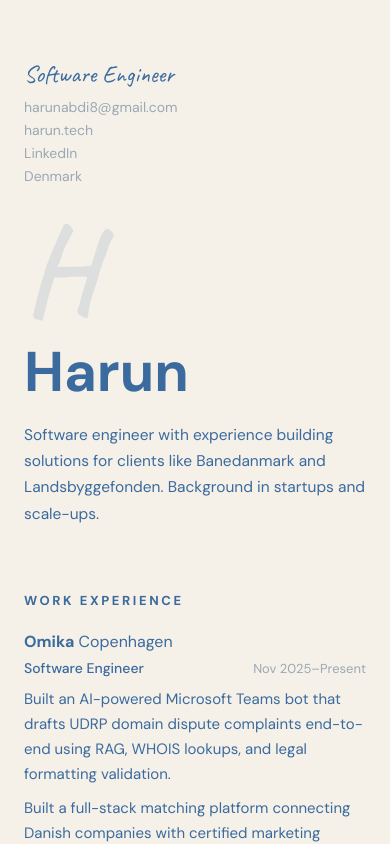
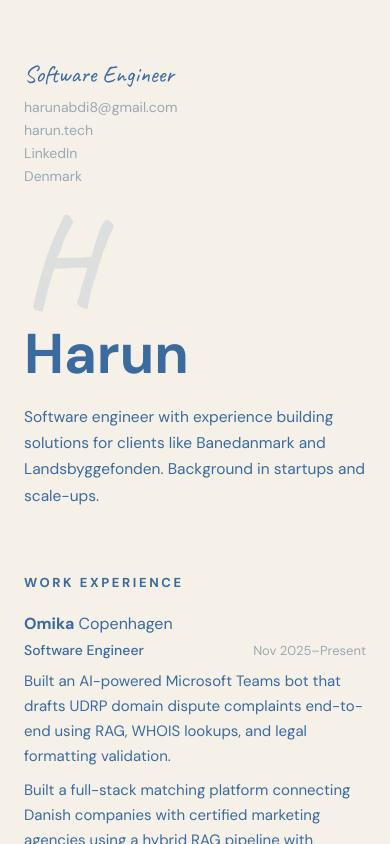
Before and after one commit to Harun8/harun.tech, a React (Vite) app: page / in a window 390 px wide. Shown: the top 844 px of the page. Built offline with nearby package versions, Linux system fonts and the light colour scheme.

Commit message:
Revert "fix mobile monogram H being clipped by increasing lineHeight"
This reverts commit b056b41ab0bd7468c8ee6c7bb571779d02913895.

```diff
--- a/src/pages/Resume1/index.jsx
+++ b/src/pages/Resume1/index.jsx
@@ -409,7 +409,7 @@ export default function Resume1() {
                 {/* Mobile monogram — smaller */}
                 <div
                   className="flex md:hidden items-center justify-start"
-                  style={{ marginBottom: '-8px', overflow: 'visible' }}
+                  style={{ marginBottom: '-8px' }}
                 >
                   <span
                     style={{
@@ -418,7 +418,7 @@ export default function Resume1() {
                       fontWeight: 700,
                       color: BLUE,
                       opacity: 0.12,
-                      lineHeight: 1,
+                      lineHeight: 0.85,
                       userSelect: 'none',
                     }}
                   >
```
